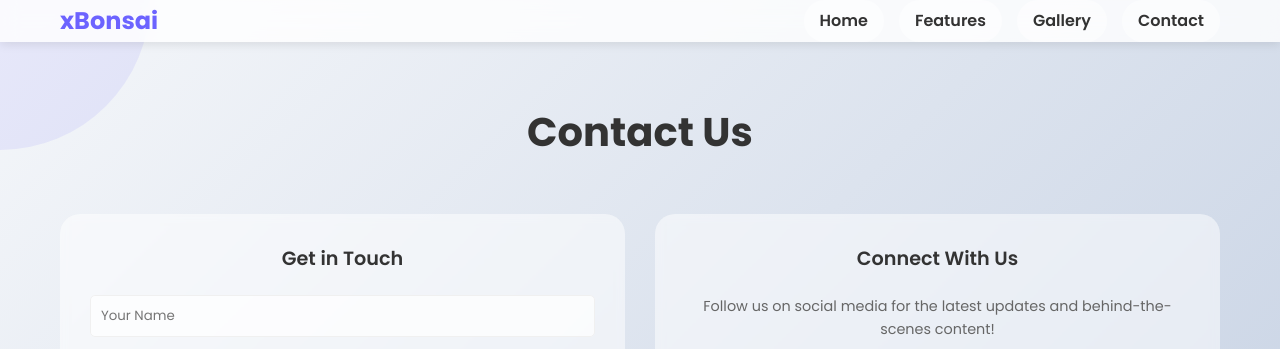
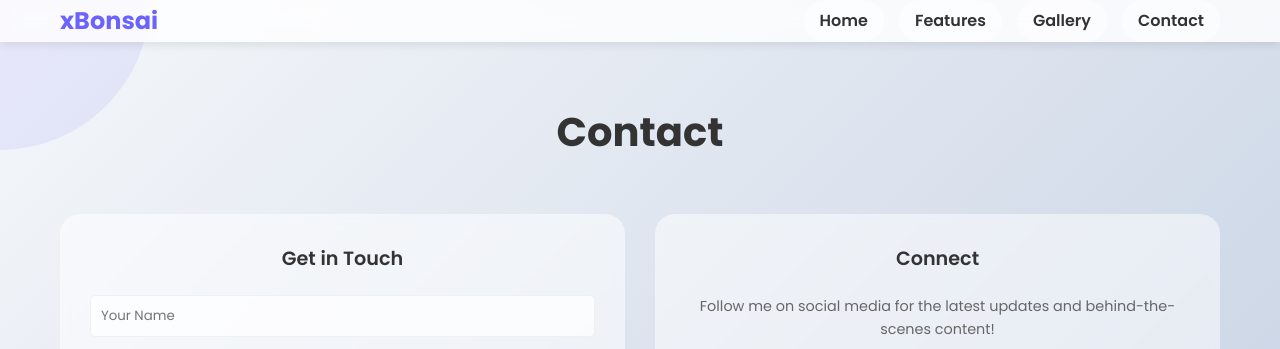
Before and after one commit to X-Bonsai/XBonsai-site, a plain HTML site: page contact.html in a window 1280 px wide. Shown: the top 349 px of the page. Drawn offline with Linux system fonts and the light colour scheme.

Commit message:
Update contact.html

```diff
--- a/contact.html
+++ b/contact.html
@@ -3,7 +3,7 @@
 <head>
     <meta charset="UTF-8">
     <meta name="viewport" content="width=device-width, initial-scale=1.0">
-    <title>Contact Us | xBonsai</title>
+    <title>Contact | xBonsai</title>
     <link href="https://cdnjs.cloudflare.com/ajax/libs/font-awesome/6.4.0/css/all.min.css" rel="stylesheet">
     <link rel="stylesheet" href="StyleSheet1.css">
     <link rel="stylesheet" href="contact.css">
@@ -27,7 +27,7 @@
     <main>
         <section id="contact" class="contact">
             <div class="container">
-                <h2 class="section-title">Contact Us</h2>
+                <h2 class="section-title">Contact</h2>
                 <div class="contact-content">
                     <div class="contact-form feature-item">
                         <h3 class="feature-title">Get in Touch</h3>
@@ -39,8 +39,8 @@
                         </form>
                     </div>
                     <div class="contact-info feature-item">
-                        <h3 class="feature-title">Connect With Us</h3>
-                        <p class="feature-description">Follow us on social media for the latest updates and behind-the-scenes content!</p>
+                        <h3 class="feature-title">Connect</h3>
+                        <p class="feature-description">Follow me on social media for the latest updates and behind-the-scenes content!</p>
                         <div class="social-links">
                             <a href="#" class="social-icon" title="TikTok"><i class="fab fa-tiktok"></i></a>
                             <a href="#" class="social-icon" title="Instagram"><i class="fab fa-instagram"></i></a>
```
